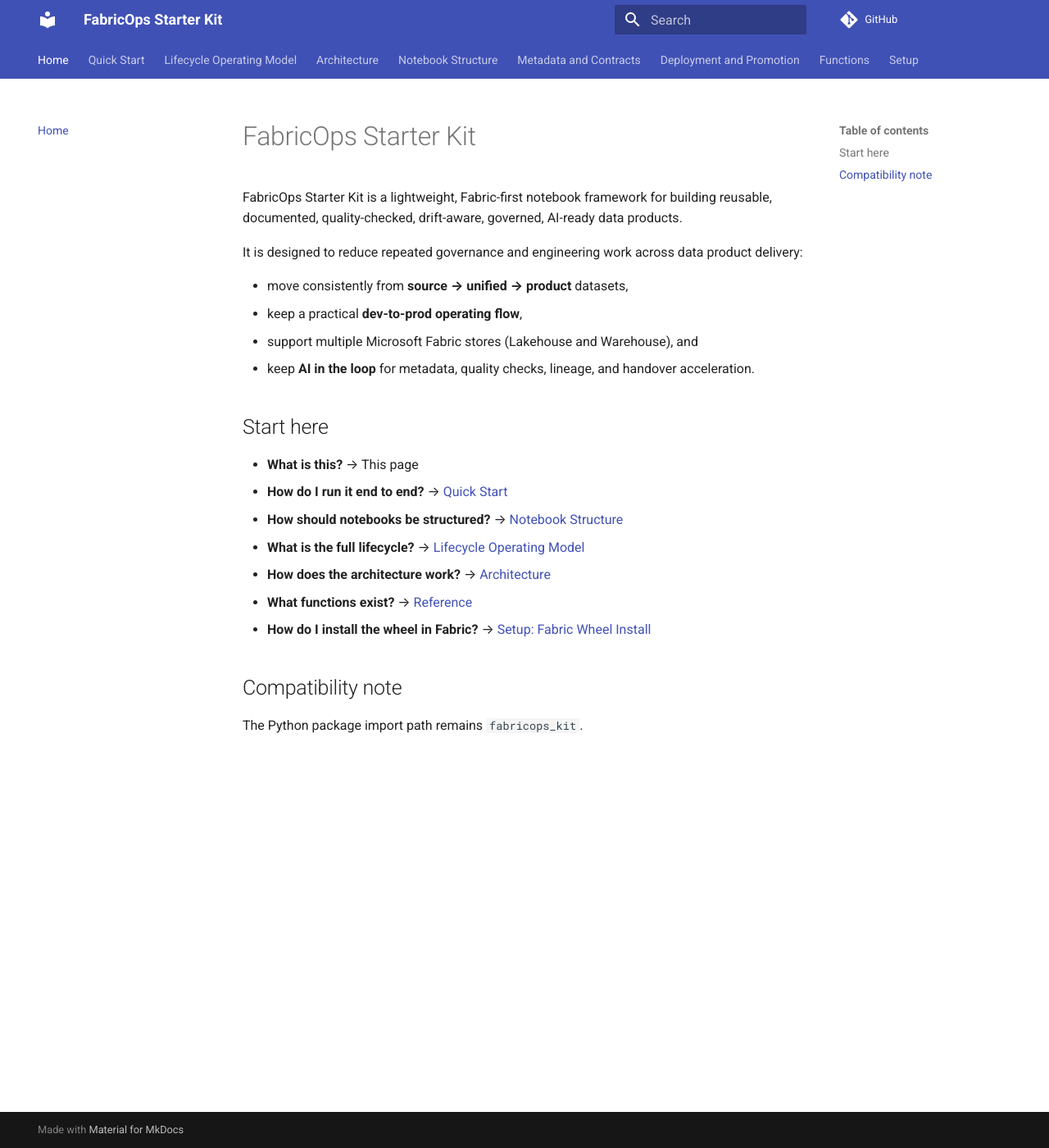
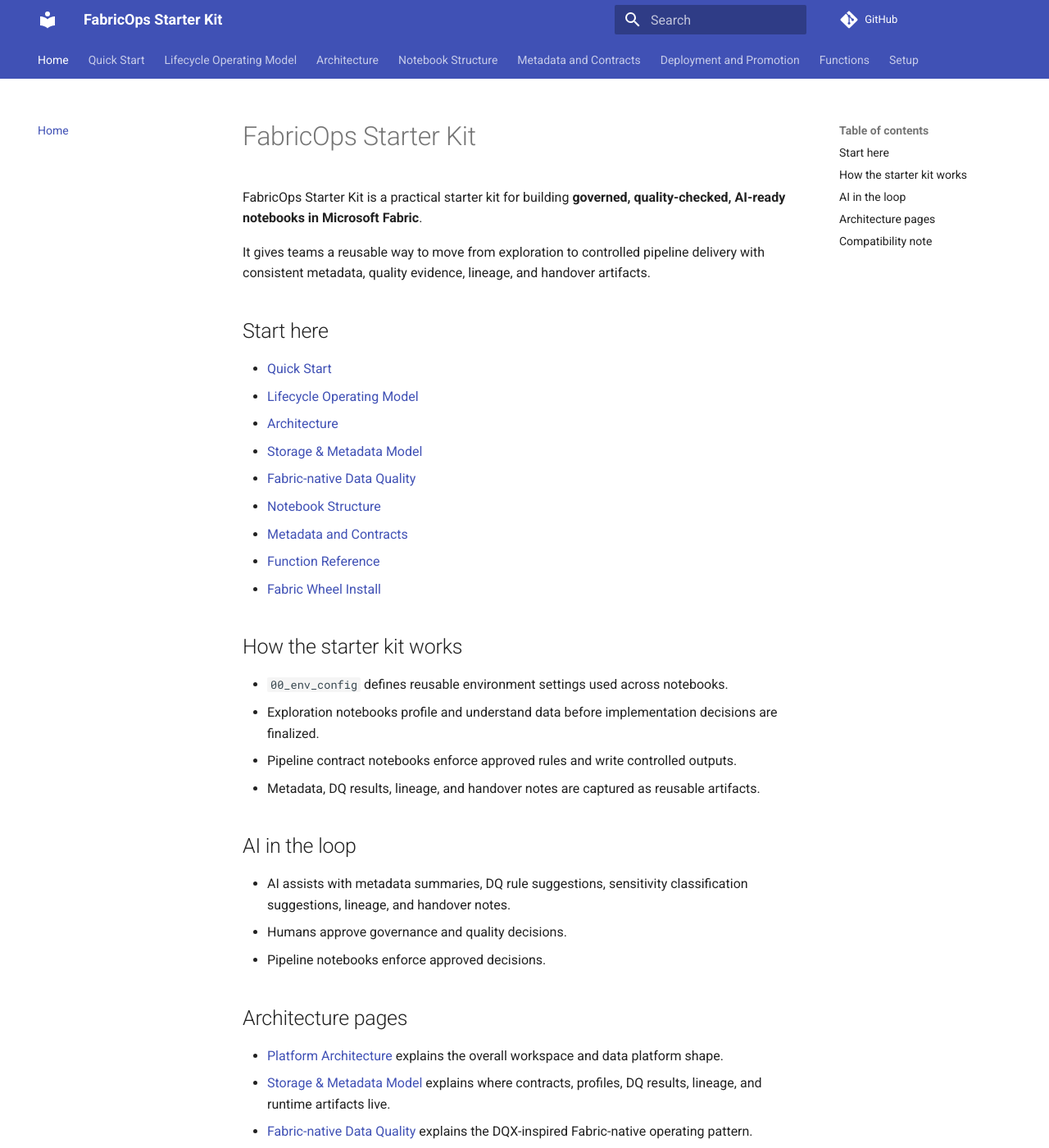
Before and after one commit to Voycepeh/fabric-data-product-framework, an MkDocs documentation site: the page built from docs/index.md, in a window 1280 px wide and 1400 px high. Shown: the whole window at 82% size. Built offline with MkDocs 1.6.1 and Material for MkDocs 9.7.7, drawn with Linux system fonts in a browser that asks for light colours; comment, search, counter and statistics services are not loaded.

Commit message:
Refresh docs homepage and architecture label

```diff
--- a/docs/index.md
+++ b/docs/index.md
@@ -1,23 +1,39 @@
 # FabricOps Starter Kit
 
-FabricOps Starter Kit is a lightweight, Fabric-first notebook framework for building reusable, documented, quality-checked, drift-aware, governed, AI-ready data products.
+FabricOps Starter Kit is a practical starter kit for building **governed, quality-checked, AI-ready notebooks in Microsoft Fabric**.
 
-It is designed to reduce repeated governance and engineering work across data product delivery:
-
-- move consistently from **source → unified → product** datasets,
-- keep a practical **dev-to-prod operating flow**,
-- support multiple Microsoft Fabric stores (Lakehouse and Warehouse), and
-- keep **AI in the loop** for metadata, quality checks, lineage, and handover acceleration.
+It gives teams a reusable way to move from exploration to controlled pipeline delivery with consistent metadata, quality evidence, lineage, and handover artifacts.
 
 ## Start here
 
-- **What is this?** → This page
-- **How do I run it end to end?** → [Quick Start](quick-start.md)
-- **How should notebooks be structured?** → [Notebook Structure](notebook-structure.md)
-- **What is the full lifecycle?** → [Lifecycle Operating Model](lifecycle-operating-model.md)
-- **How does the architecture work?** → [Architecture](architecture.md)
-- **What functions exist?** → [Reference](reference/index.md)
-- **How do I install the wheel in Fabric?** → [Setup: Fabric Wheel Install](setup/fabric-wheel-install.md)
+- [Quick Start](quick-start.md)
+- [Lifecycle Operating Model](lifecycle-operating-model.md)
+- [Architecture](architecture.md)
+- [Storage & Metadata Model](architecture/storage-model.md)
+- [Fabric-native Data Quality](architecture/dqx-inspired-fabric-native-dq.md)
+- [Notebook Structure](notebook-structure.md)
+- [Metadata and Contracts](metadata-and-contracts.md)
+- [Function Reference](reference/index.md)
+- [Fabric Wheel Install](setup/fabric-wheel-install.md)
+
+## How the starter kit works
+
+- `00_env_config` defines reusable environment settings used across notebooks.
+- Exploration notebooks profile and understand data before implementation decisions are finalized.
+- Pipeline contract notebooks enforce approved rules and write controlled outputs.
+- Metadata, DQ results, lineage, and handover notes are captured as reusable artifacts.
+
+## AI in the loop
+
+- AI assists with metadata summaries, DQ rule suggestions, sensitivity classification suggestions, lineage, and handover notes.
+- Humans approve governance and quality decisions.
+- Pipeline notebooks enforce approved decisions.
+
+## Architecture pages
+
+- [Platform Architecture](architecture.md) explains the overall workspace and data platform shape.
+- [Storage & Metadata Model](architecture/storage-model.md) explains where contracts, profiles, DQ results, lineage, and runtime artifacts live.
+- [Fabric-native Data Quality](architecture/dqx-inspired-fabric-native-dq.md) explains the DQX-inspired Fabric-native operating pattern.
 
 ## Compatibility note
 
```
Also changed, not shown: docs/architecture.md (+1 -1 lines).
